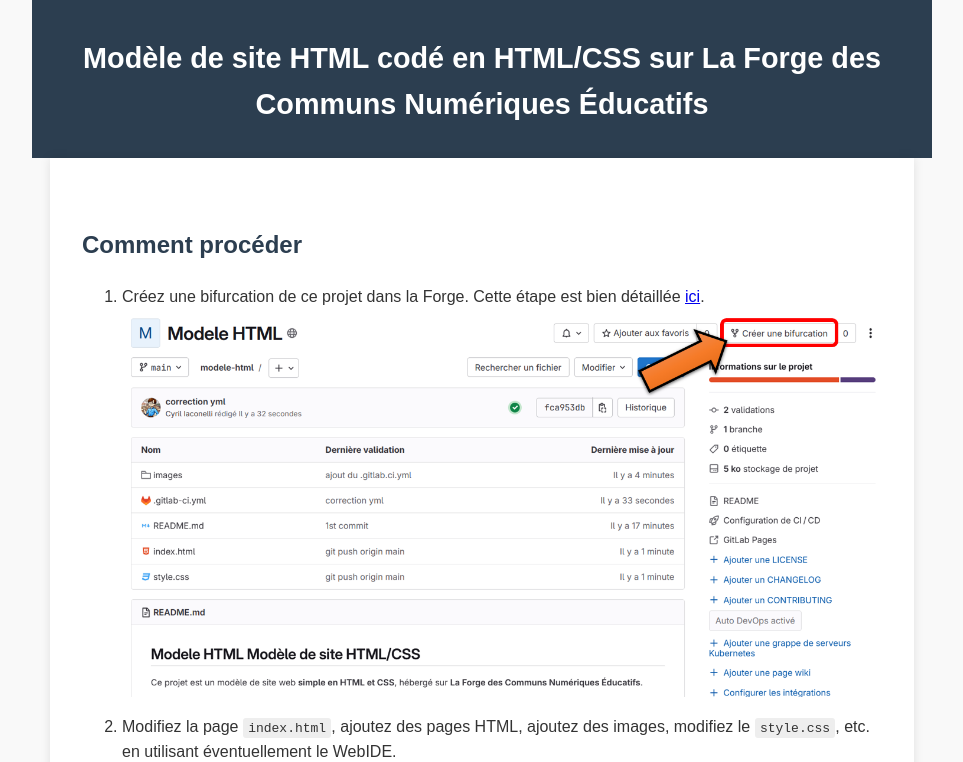
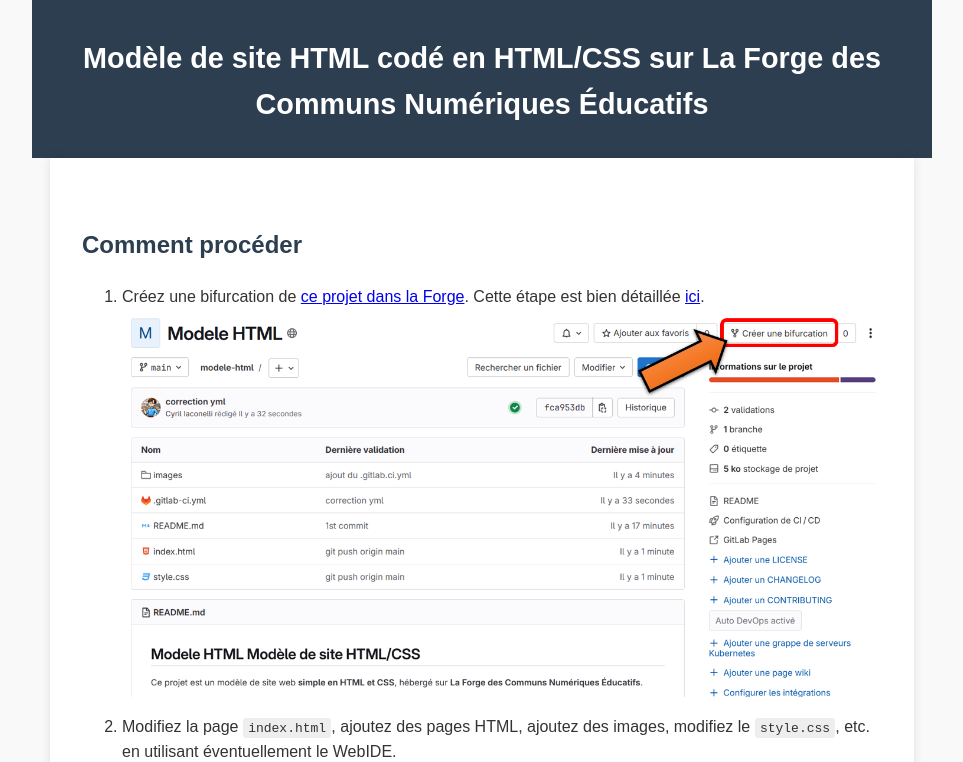
Before and after one commit to gerardmagnin33170/MATHS, a plain HTML site: page index.html in a window 1280 px wide. Shown: the top 762 px of the page, without its empty margins (158-1121 px from the left). Drawn offline with Linux system fonts and the light colour scheme.

Commit message:
ajout de l'adresse du dépôt dans la page

```diff
--- a/index.html
+++ b/index.html
@@ -14,7 +14,7 @@
         <section>
             <h2>Comment procéder</h2>
             <ol>
-                <li>Créez une bifurcation de ce projet dans la Forge. Cette étape est bien détaillée <a href="https://docs.forge.apps.education.fr/modeles/tutoriels/tutoriel-site-simple/08_tuto_fork/1_fork_projet/" target="_blank">ici</a>.
+                <li>Créez une bifurcation de <a href="https://forge.apps.education.fr/iaconellicyril/modele-html" target="_blank">ce projet dans la Forge</a>. Cette étape est bien détaillée <a href="https://docs.forge.apps.education.fr/modeles/tutoriels/tutoriel-site-simple/08_tuto_fork/1_fork_projet/" target="_blank">ici</a>.
                 <img src="images/bifurcation.png" style="max-width:100%;">
                 </li>
                 <li>Modifiez la page <code>index.html</code>, ajoutez des pages HTML, ajoutez des images, modifiez le <code>style.css</code>, etc. en utilisant éventuellement le WebIDE.</li>
```
